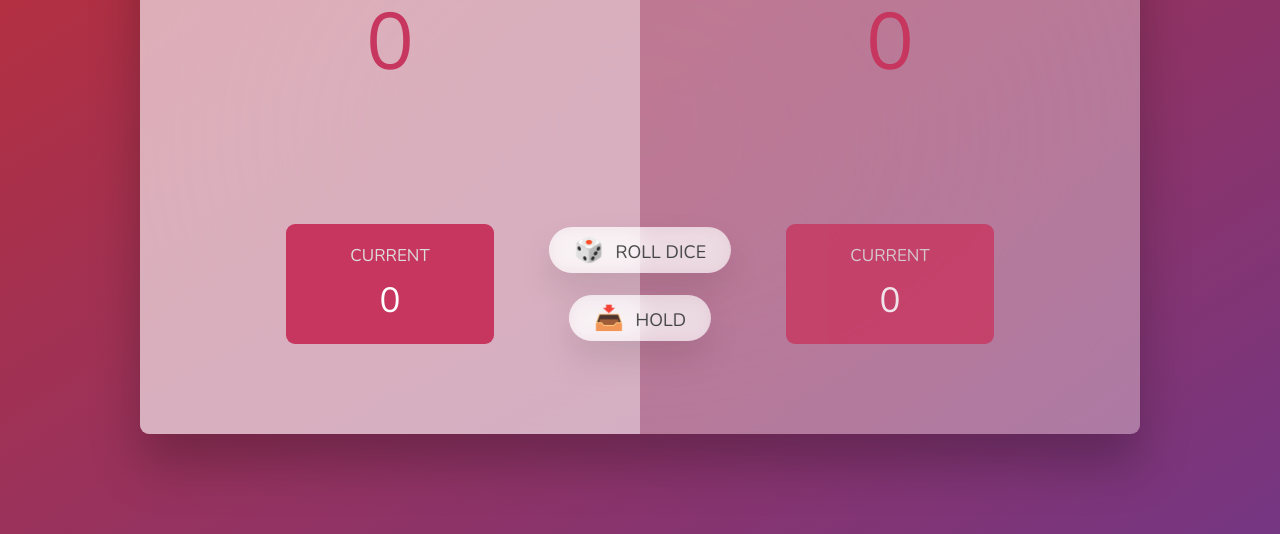
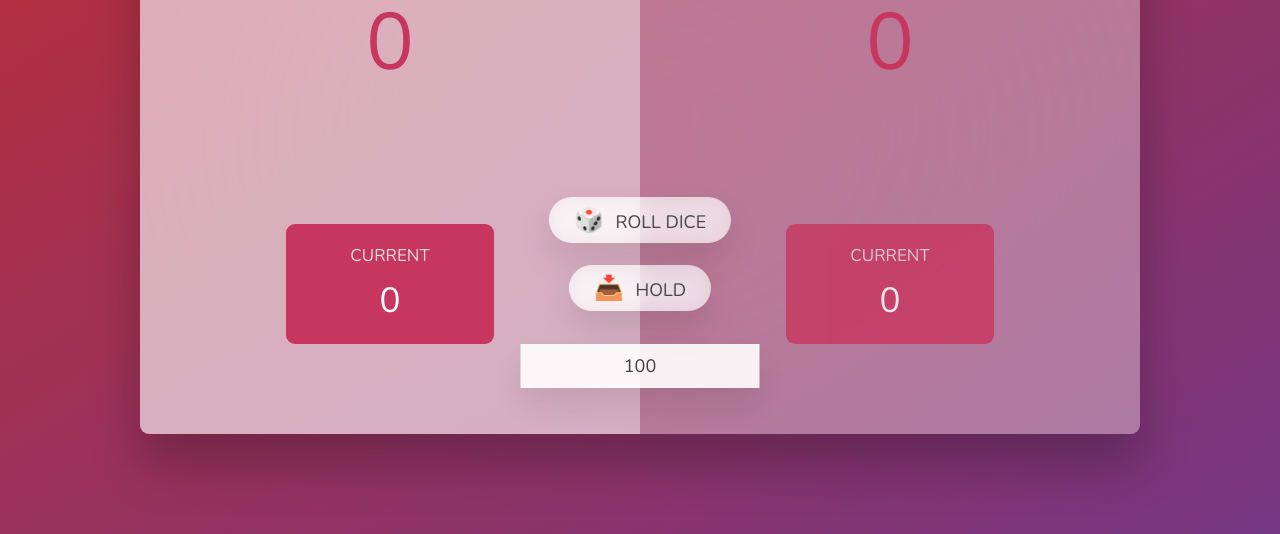
Before and after one commit to Forcowicz/pig-game, a plain HTML site: page index.html in a window 1280 px wide. Shown: the part 266-800 px from the top of the page. Drawn offline with nearby package versions, Linux system fonts and the light colour scheme.

Commit message:
Custom winning score

```diff
--- a/index.html
+++ b/index.html
@@ -30,6 +30,7 @@
       <button class="btn btn--new">🔄 New game</button>
       <button class="btn btn--roll">🎲 Roll dice</button>
       <button class="btn btn--hold">📥 Hold</button>
+      <input class="input" type="text" placeholder="Winning score" value="100">
     </main>
     <script src="script.js"></script>
   </body>
--- a/script.js
+++ b/script.js
@@ -11,7 +11,7 @@ const btnNew = document.querySelector('.btn--new');
 const btnRoll = document.querySelector('.btn--roll');
 const btnHold = document.querySelector('.btn--hold');
 
-let gameOver, activePlayer, score, scores;
+let gameOver, activePlayer, score, scores, winningScore, inputValidation, input;
 
 init();
 
@@ -33,7 +33,7 @@ btnHold.addEventListener('click', () => {
    if(!gameOver) {
        scores[activePlayer] += score;
        document.getElementById(`score--${activePlayer}`).textContent = scores[activePlayer];
-       if (scores[activePlayer] >= 100) {
+       if (scores[activePlayer] >= winningScore) {
            gameOver = true;
            document.querySelector(`.player--${activePlayer}`).classList.add('player--winner');
            document.querySelector(`.player--${activePlayer}`).classList.remove('player--active');
@@ -49,7 +49,24 @@ btnHold.addEventListener('click', () => {
 
 btnNew.addEventListener('click', init);
 
+input.addEventListener('focusout', () => {
+   const inputValue = Number(document.querySelector('.input').value);
+   if(inputValue <= 0) {
+       alert('Winning score cannot be 0 and below or empty!');
+       input.value = 100;
+   } else if(inputValue !== inputValidation) {
+       alert('New winning score will be applied on new game!');
+   }
+});
+
 function init() {
+    input = document.querySelector('.input');
+    inputValidation = Number(input.value);
+    if(inputValidation) {
+        winningScore = inputValidation;
+    } else {
+        winningScore = 100;
+    }
     scores = [0, 0];
     score = 0;
     activePlayer = 0;
--- a/style.css
+++ b/style.css
@@ -99,7 +99,6 @@ main {
   font-size: 3.5rem;
 }
 
-/* ABSOLUTE POSITIONED ELEMENTS */
 .btn {
   position: absolute;
   left: 50%;
@@ -133,10 +132,10 @@ main {
   top: 4rem;
 }
 .btn--roll {
-  top: 39.3rem;
+  top: 36.3rem;
 }
 .btn--hold {
-  top: 46.1rem;
+  top: 43.1rem;
 }
 
 .btn:active {
@@ -169,3 +168,23 @@ main {
 .hidden {
   display: none;
 }
+
+.input {
+  position: absolute;
+  left: 50%;
+  transform: translateX(-50%);
+  padding: 1rem .5rem;
+  font-size: 1.8rem;
+  color: inherit;
+  font-family: inherit;
+  top: 51rem;
+  border: none;
+  text-align: center;
+  box-shadow: 0 1.75rem 3.5rem rgba(0, 0, 0, .1);
+  transition: all .15s;
+  opacity: .9;
+}
+
+.input:focus {
+  outline: none;
+}
```
